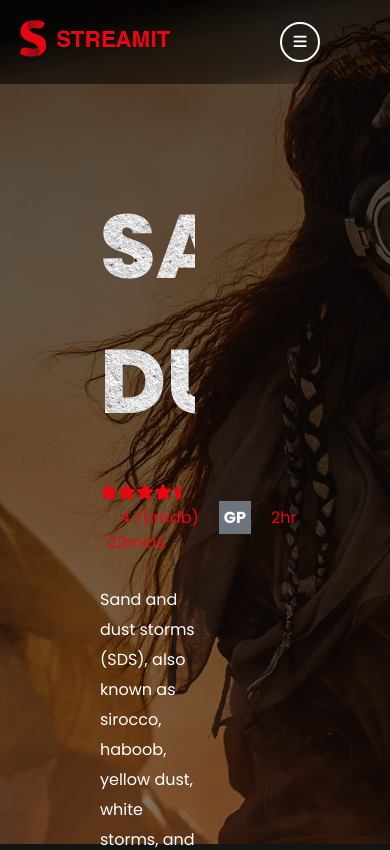
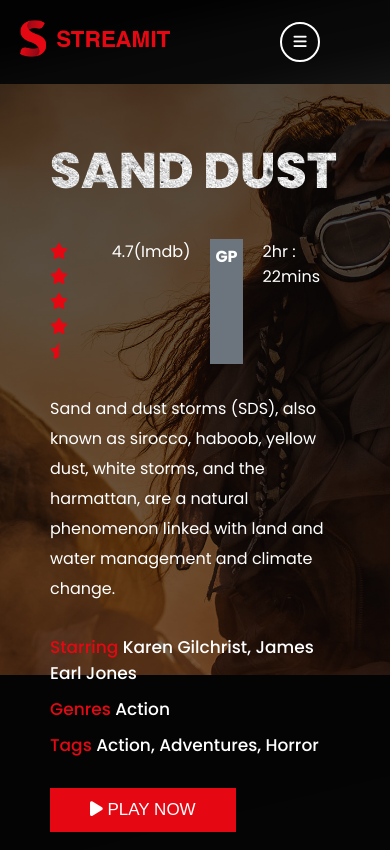
Before and after one commit to amine9005/Movie-recommendations-system-UI, a React (Create React App) app: page / in a window 390 px wide. Shown: the top 850 px of the page. Built offline with nearby package versions, Linux system fonts and the light colour scheme.

Commit message:
home page updates

```diff
--- a/src/App.scss
+++ b/src/App.scss
@@ -1,38 +1,34 @@
-@import url('https://fonts.googleapis.com/css2?family=Lobster&family=Poppins:ital,wght@0,100;0,200;0,300;0,400;0,500;0,600;0,700;0,800;0,900;1,100;1,200;1,300;1,400;1,500;1,600;1,700;1,800;1,900&display=swap');
-
-
-*{
+@import url("https://fonts.googleapis.com/css2?family=Poppins:wght@200;300;400;500;600;700;800;900&display=swap");
+* {
+  padding: 0;
   margin: 0;
-  padding: 0;
   box-sizing: border-box;
 }
-
-body{
-  font-family: 'Poppins', sans-serif;
+body {
+  font-family: "Poppins", sans-serif;
   background-color: #141414;
 }
-
-a{
+/*---------------global-------------*/
+a {
   text-decoration: none;
 }
-
-ul{
+ul {
   list-style-type: none;
 }
-
-.flexSB{
+.flexSB {
   display: flex;
   justify-content: space-between;
   align-items: center;
 }
-
-.container{
+.flex {
+  display: flex;
+}
+.container {
   max-width: 90%;
   margin: auto;
 }
-
-button{
-  background-color: #e50813;
+button {
+  background: #e50813;
   outline: none;
   border: none;
   color: #fff;
@@ -40,11 +36,9 @@ button{
   font-weight: 500;
   font-size: 17px;
 }
-
 .row {
   width: 50%;
 }
-
 p {
   line-height: 30px;
 }
--- a/src/components/Home/Home.scss
+++ b/src/components/Home/Home.scss
@@ -1,132 +1,141 @@
-.home{
+.home {
     position: absolute;
-    top: 0;left: 0;height: 100vh;
+    top: 0;
+    left: 0;
+    height: 100vh;
     width: 100%;
     color: #fff;
   }
-
-.homeContainer{
+  .homeContainer {
     position: relative;
   }
-
-.coverImage{
+  .coverImage {
     position: absolute;
     top: 0;
     width: 100%;
     height: 100vh;
     z-index: -2;
   }
-
-.coverImage img{
+  .coverImage img {
     width: 100vw;
     height: 100vh;
     object-fit: cover;
   }
-
-.homeContainer .content{
+  .homeContainer .content {
     padding: 100px;
   }
-
-.homeContainer h1{
+  .homeContainer h1 {
     margin-top: 80px;
     font-size: 90px;
     text-transform: uppercase;
     font-weight: 800;
-    background-image: url('../../../public/images/texure.jpg');
+    background-image: url("../../../public/images/texure.jpg");
     background-repeat: repeat;
     background-clip: text;
     -webkit-background-clip: text;
     -webkit-text-fill-color: transparent;
     -webkit-font-smoothing: antialiased;
   }
-
-.coverImage::after{
-    content:"";
+  .coverImage::after {
+    content: "";
     position: absolute;
-    top: 0;left: 0;height: 100vh;width: 100%;
-    z-index: 90;
+    top: 0;
+    left: 0;
+    width: 100%;
+    height: 100vh;
+    z-index: 88;
     background-image: linear-gradient(to right bottom, rgba(0, 0, 0, 0.7), rgba(0, 0, 0, 0.6), rgba(0, 0, 0, 0.5), rgba(0, 0, 0, 0.4), rgba(0, 0, 0, 0));
   }
-
-.homeContainer .rating{
+  .homeContainer .rating {
     margin: 30px 0;
   }
-
-.rating{
+  .rating i {
     color: #e50813;
     margin-right: 5px;
   }
-
-.rating label{
+  .rating label {
     margin: 0 20px;
   }
-
-.rating span{
+  .rating span {
     background-color: #6c757d;
     padding: 5px;
     color: #fff;
     font-weight: bold;
-
   }
-
   .homeContainer .cast {
     margin: 30px 0;
   }
-
-.cast h4{
-    font-weight: 400;
+  .cast h4 {
+    font-weight: 500;
     margin-bottom: 10px;
     font-size: 17px;
   }
-
-.cast h4 span{
+  .cast h4 span {
     color: #e50813;
   }
-
-.playButton {
+  .palyButton {
     display: flex;
     align-items: center;
     justify-content: center;
   }
-
-.playButton .img{
+  .palyButton .img {
     position: relative;
   }
-
-.change{
+  .change {
     position: absolute;
     top: 0;
     left: 0;
     opacity: 0;
   }
-
-.playButton img{
+  .palyButton img {
     width: 90px;
     height: 90px;
     margin-right: 20px;
-    transition: 0.5s;
   }
-
-.playButton button::hover .change{
+  .palyButton button:hover .change {
     opacity: 1;
+  }
+  .palyButton button {
     cursor: pointer;
-}
-
-
-.playButton button{
+    padding: 0;
+    margin: 0;
     background: none;
     display: flex;
     align-items: center;
     justify-content: center;
-    cursor: pointer;
-    padding: 0;
-    margin: 0;
     font-size: 20px;
     font-weight: 500;
     letter-spacing: 2px;
     transition: 0.5s;
   }
-
-.margin{
+  .mragin {
     margin-top: 50%;
   }
+  @media only screen and (max-width: 768px) {
+    .homeContainer h1 {
+      font-size: 50px;
+      margin: 0;
+    }
+    .home {
+      position: relative;
+      margin: 0;
+      height: 60vh !important;
+    }
+    .coverImage img {
+      width: 100vw;
+      height: 70vh !important;
+    }
+    .home .content {
+      flex-direction: column;
+      padding: 50px;
+    }
+    .home .row {
+      width: 100%;
+    }
+    .home .palyButton {
+      display: none;
+    }
+    .mragin {
+      margin-top: 0% !important;
+    }
+  }
```
Lines whose indentation alone changed are shown as unchanged.
